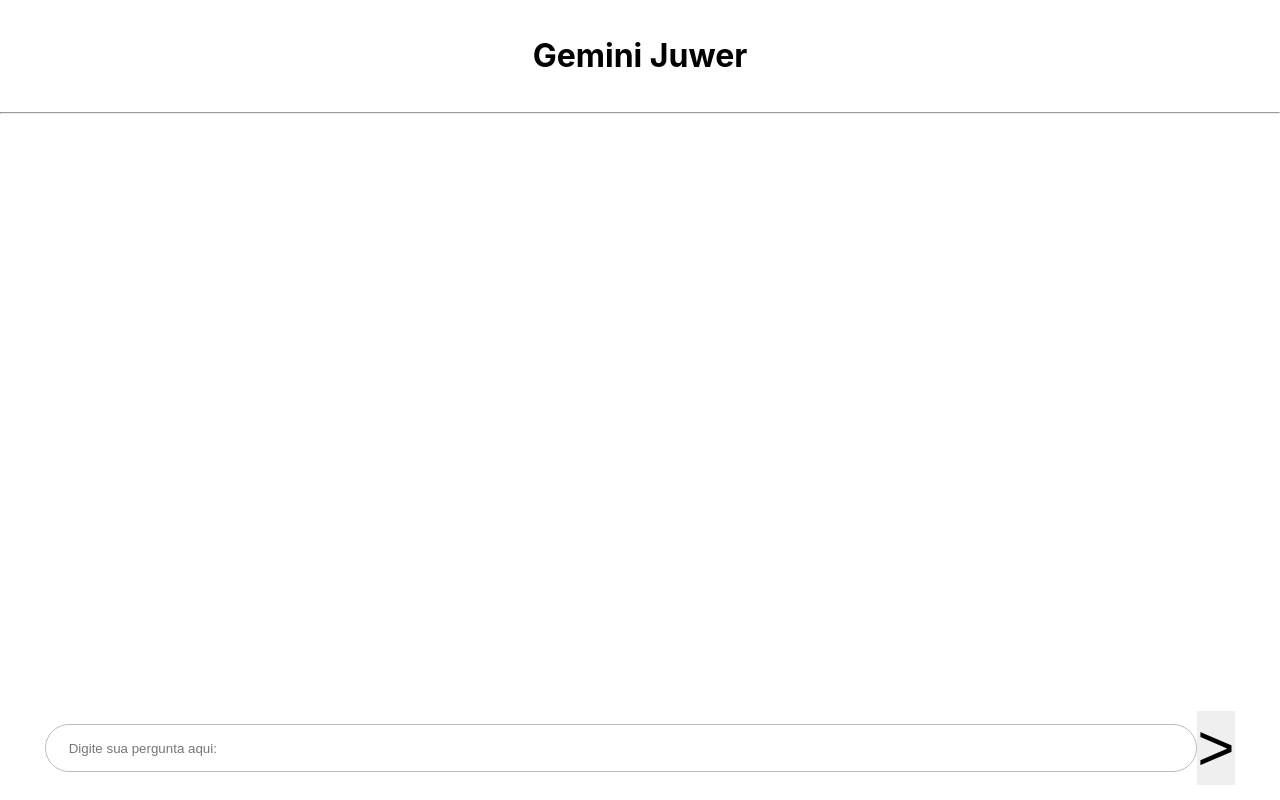
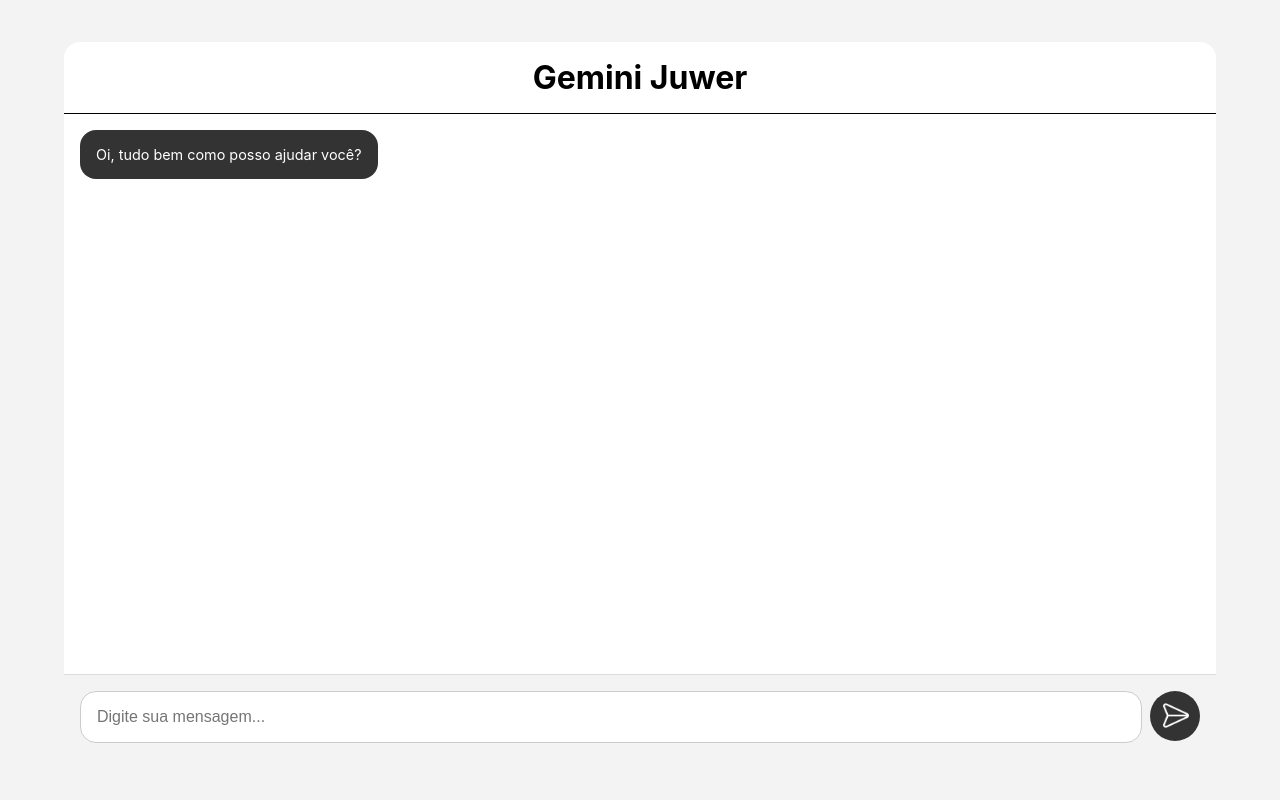
Before and after one commit to ArthurJuwer/Replicando-Gemini, a website built with Vite: page gemini-juwer/index.html in a window 1280 px wide. Built offline with nearby package versions, Linux system fonts and the light colour scheme; some packages are replaced by stand-ins of ours.

Commit message:
novas funcionalidades adicionadas e um controle de chat

```diff
--- a/gemini-juwer/index.html
+++ b/gemini-juwer/index.html
@@ -9,23 +9,23 @@
   </head>
   <body>
     <div id="app">
-      <header>
+      <div class="title">
         <h1>Gemini Juwer</h1>
-        <hr>
-      </header>
-
-      <div class="repostaCaixa">
-        <p class="respostaIA" id="respostaIA"></p>
       </div>
-
-      <div class="perguntaCaixa">
-        <input type="text" name="perguntaUsuario" id="perguntaUsuario" placeholder="Digite sua pergunta aqui: ">
-        <button id="perguntaEnviar"> > </button>
+      <div class="chatWrapper">
+        <div class="messages">
+          <div class="message botMessage">
+            <p>Oi, tudo bem como posso ajudar você?</p>
+          </div>
+        </div>
       </div>
-
+      <div class="inputArea">
+        <input type="text" id="perguntaUsuario" placeholder="Digite sua mensagem...">
+        <button id="perguntaEnviar">
+          <img src="./src/images/send.png" alt="Enviar">
+        </button>
+      </div>
     </div>
-
     <script type="module" src="./main.js"></script>
-
   </body>
 </html>
--- a/gemini-juwer/main.js
+++ b/gemini-juwer/main.js
@@ -3,16 +3,42 @@
 const apiKey = "AIzaSyBcCyinKpfOLcWxIjKmouO1X2Lq0XBjcD0";
 const genAI = new GoogleGenerativeAI(apiKey);
 
+let numeroPerguntas = 0
+let dots = ''
+let interval;
+
+const messages = document.querySelector(".messages")
+
 async function generateContent() {
 
   let textoPergunta = document.querySelector("#perguntaUsuario").value
 
+  messages.innerHTML += `
+      <div class="message userMessage">
+        <p>${textoPergunta}</p>
+      </div>
+    `
+
+  messages.innerHTML += `
+    <div class="message botMessage">
+      <p id="respostaIA-${numeroPerguntas}"></p>
+    </div>
+  `
+
   try {
+    let respostaPergunta = document.querySelector(`#respostaIA-${numeroPerguntas}`)
+    interval = setInterval(() => {
+      dots = dots.length < 3 ? dots + '.' : '.'; // Adiciona "." até 3, depois reseta
+      respostaPergunta.textContent = `${dots}`;
+    }, 1000); // Atualiza a cada 1 segundo
     const model = genAI.getGenerativeModel({ model: "gemini-1.5-flash" });
     const prompt = textoPergunta;
     const result = await model.generateContent(prompt);
-    let textoResposta = document.querySelector("#respostaIA")
-    textoResposta.textContent = (result.response.text());
+
+    respostaPergunta.textContent = result.response.text()
+    numeroPerguntas+=1
+    clearInterval(interval);
+
 
   } catch (error) {
     console.error("Erro ao gerar conteúdo:", error);
--- a/gemini-juwer/style.css
+++ b/gemini-juwer/style.css
@@ -1,48 +1,107 @@
 :root {
-  font-family: Inter, system-ui, Avenir, Helvetica, Arial, sans-serif;
-  line-height: 1.5;
-  font-weight: 400;
+  --primary-color: #0078d7;
+  --secondary-color: #f3f3f3;
+  --text-color: #333;
+  --bot-message-bg: #e0e7ff;
+  --user-message-bg: #d1f7d6;
+  --border-radius: 1rem;
+  --padding: 1rem;
+}
 
-  color-scheme: light dark;
-
-  font-synthesis: none;
-  text-rendering: optimizeLegibility;
-  -webkit-font-smoothing: antialiased;
-  -moz-osx-font-smoothing: grayscale;
-}
-*{
+* {
+  margin: 0;
   padding: 0;
-  margin: 0;
   box-sizing: border-box;
 }
-header{
-  height: calc(5vh - 2rem);
+
+body {
+  font-family: Inter, system-ui, Avenir, Helvetica, Arial, sans-serif;
+  background-color: var(--secondary-color);
+  color: var(--text-color);
+  display: flex;
+  justify-content: center;
+  align-items: center;
+  height: 100vh;
+}
+
+#app {
+  width: 100%;
+  max-width: 90%;
+  background: white;
+  border-radius: var(--border-radius);
   display: flex;
   flex-direction: column;
+}
+
+.title {
   text-align: center;
-  h1{
-    margin: 2rem 0;
-  }
+  border-bottom: 1px solid #000;
+  color: #000;
+  padding: 1rem;
 }
-.repostaCaixa{
-  height: 90vh;
+
+.messages {
+  padding: 1rem;
+  min-height: 70vh;
+  display: flex;
+  flex-direction: column;
+  gap: 1rem;
 }
-.perguntaCaixa{
+
+.message {
+  padding: 1rem;
+  border-radius: var(--border-radius);
+  max-width: 70%;
+  font-size: 0.9rem;
+}
+
+.botMessage {
+  background: #333;
+  color: #fff;
+  align-self: flex-start;
+}
+
+.userMessage {
+  background: #5c5c5c;
+  color: #fff;
+  align-self: flex-end;
+}
+
+.inputArea {
   display: flex;
+  gap: 0.5rem;
+  padding: var(--padding);
+  background: var(--secondary-color);
+  border-top: 1px solid #ddd;
+}
+
+input {
+  flex: 1;
+  padding: var(--padding);
+  border: 1px solid #ccc;
+  border-radius: var(--border-radius);
+  font-size: 1rem;
+  outline: none;
+}
+
+button {
+  width: 50px;
+  height: 50px;
+  background: #333;
+  border: none;
+  border-radius: 50%;
+  display: flex;
+  justify-content: center;
   align-items: center;
-  justify-content: center;
-  width: 100%;
-  height: 5vh;
+  cursor: pointer;
+}
 
+button:hover {
+  background: #5c5c5c;
 }
-input{
-  width: 90%;
-  height: 3rem;
-  padding: 1.4rem;
-  border: 1px solid #bebdbd;
-  border-radius: 2rem;
+
+button img {
+  width: 1.6rem;
+  height: 1.6rem;
+  margin-left: 0.1rem;
 }
-button{
-  border: none;
-  font-size: 4rem;
-}
```
Also changed, not shown: gemini-juwer/src/images/send.png (added).
